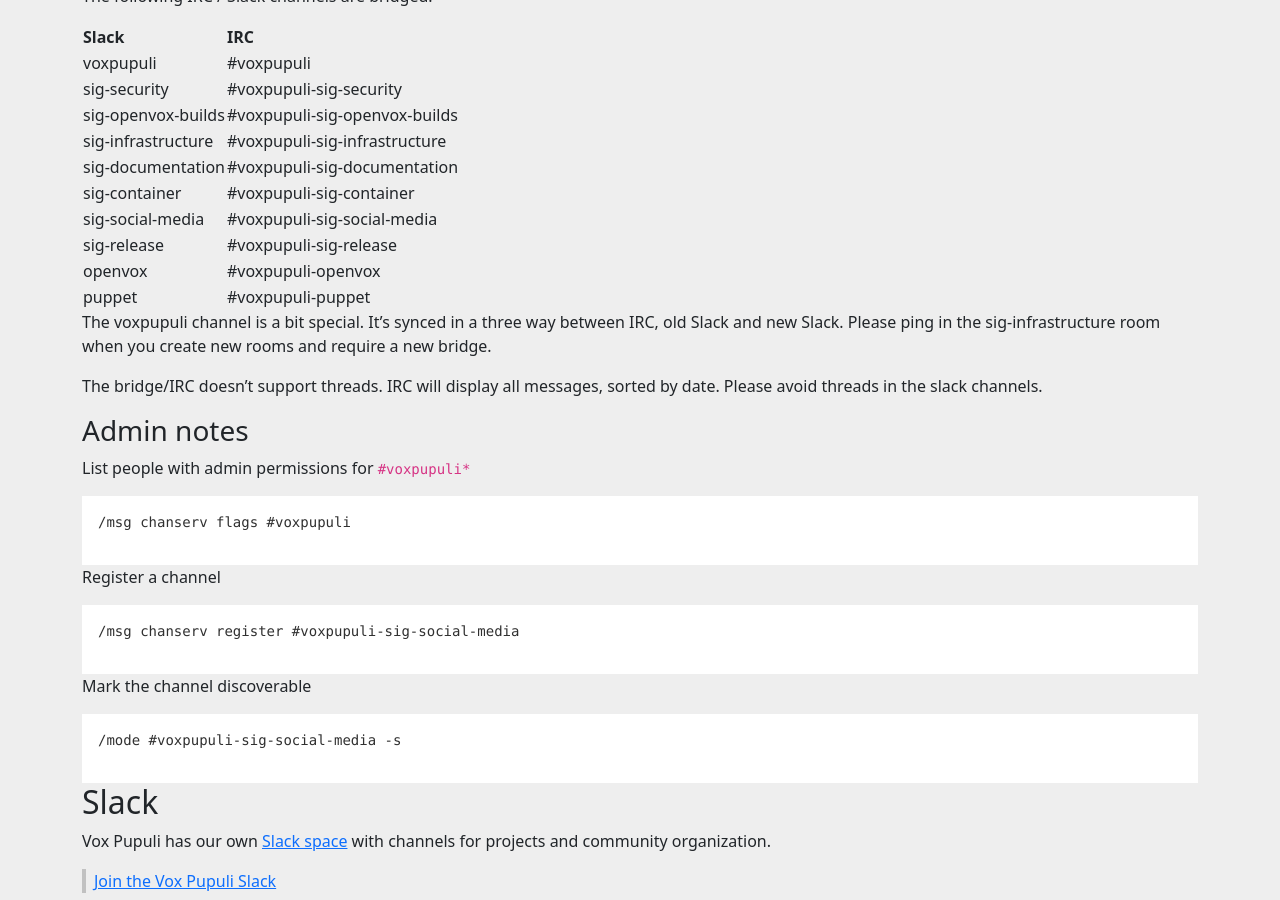
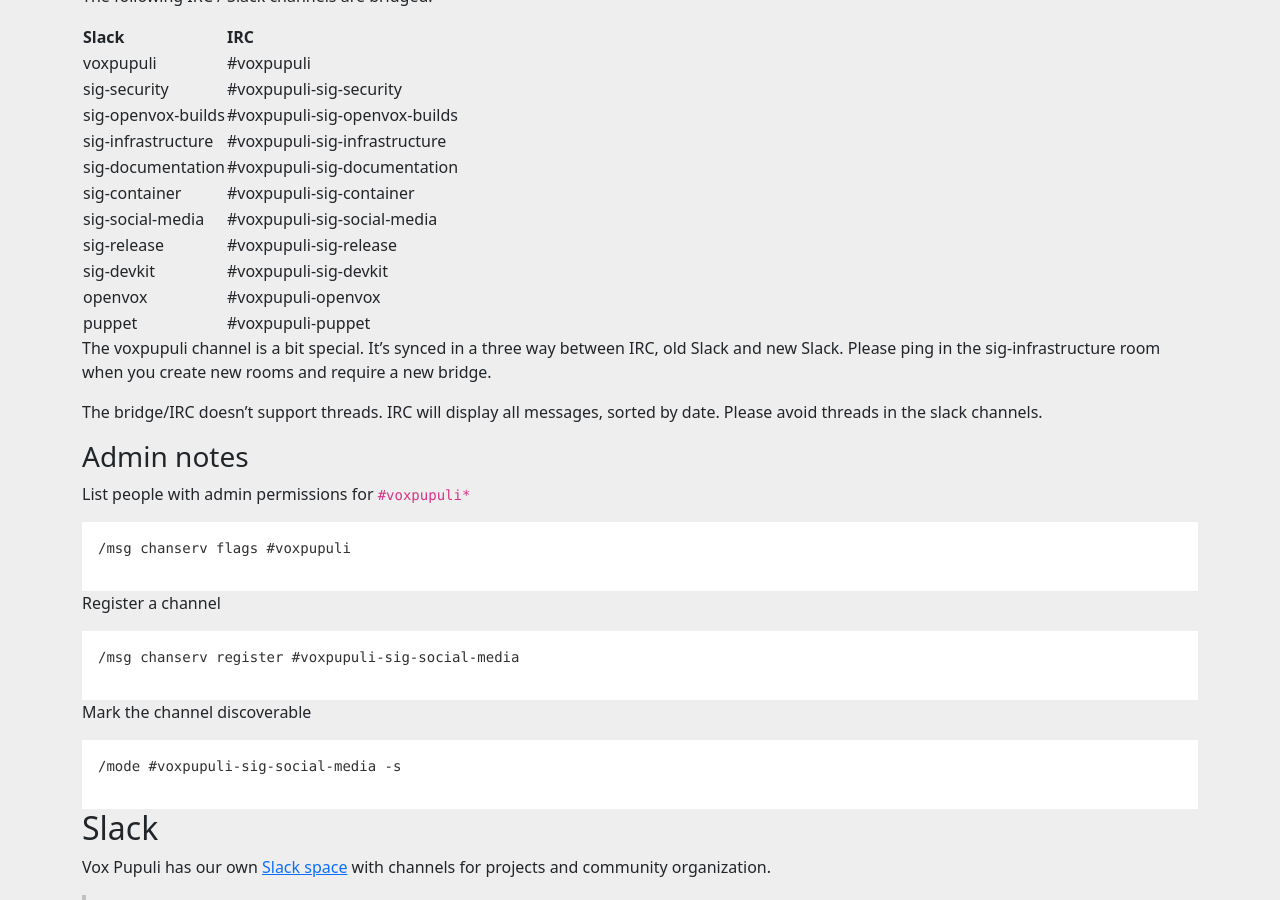
Before and after one commit to voxpupuli/voxpupuli.github.io, a Jekyll site: the page built from connect.md, in a window 1280 px wide and 900 px high, scrolled down 551 px. Built offline with Jekyll 4.4.1, drawn with Linux system fonts in a browser that asks for light colours; nearby versions of some CDN libraries; our own code applies the rules of GitHub Pages for plain Markdown files.

Commit message:
Document new devkit channel

```diff
--- a/_includes/connect_irc.md
+++ b/_includes/connect_irc.md
@@ -14,6 +14,7 @@
 | sig-container      | #voxpupuli-sig-container      |
 | sig-social-media   | #voxpupuli-sig-social-media   |
 | sig-release        | #voxpupuli-sig-release        |
+| sig-devkit         | #voxpupuli-sig-devkit         |
 | openvox            | #voxpupuli-openvox            |
 | puppet             | #voxpupuli-puppet             |
 
```
